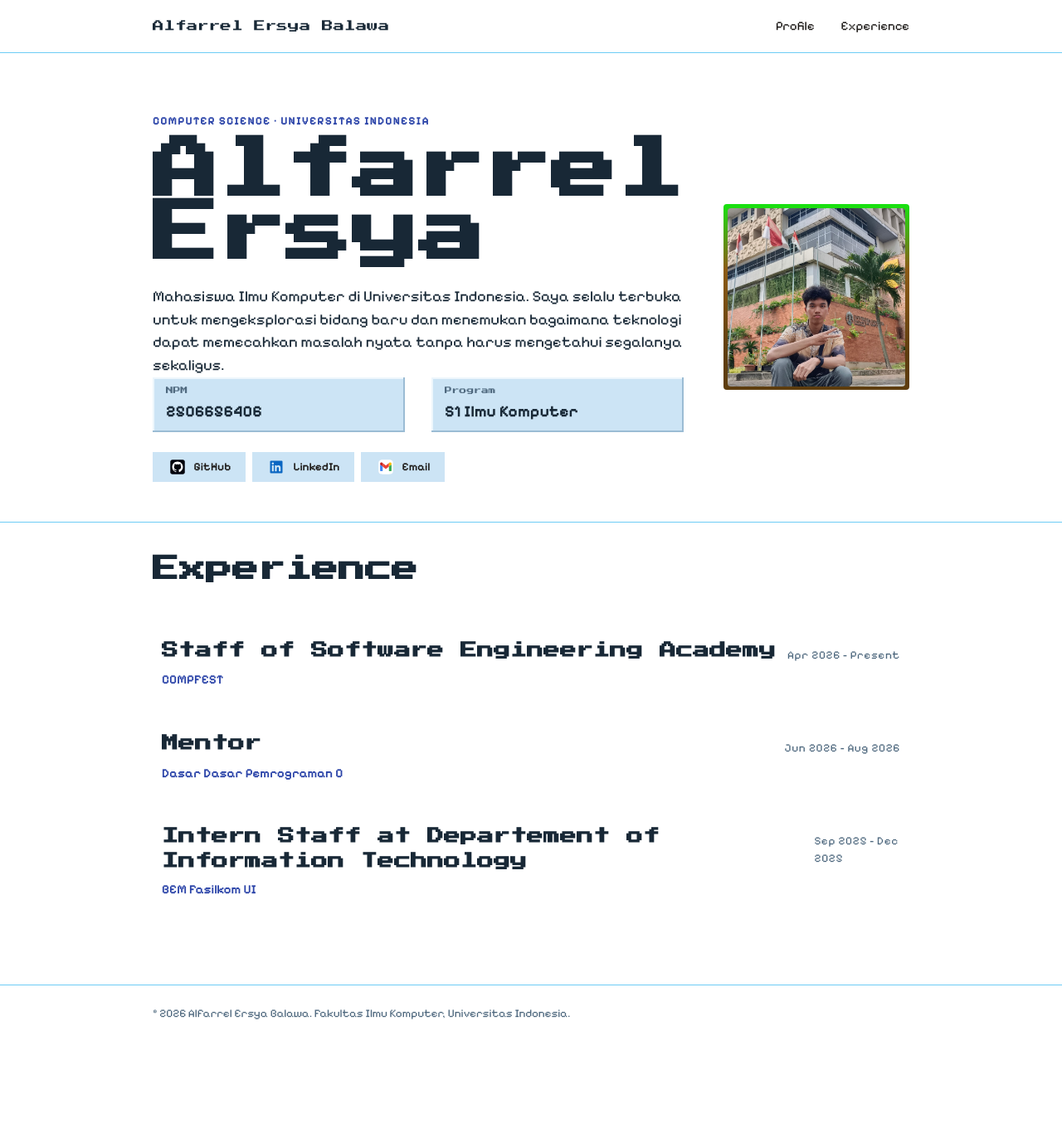
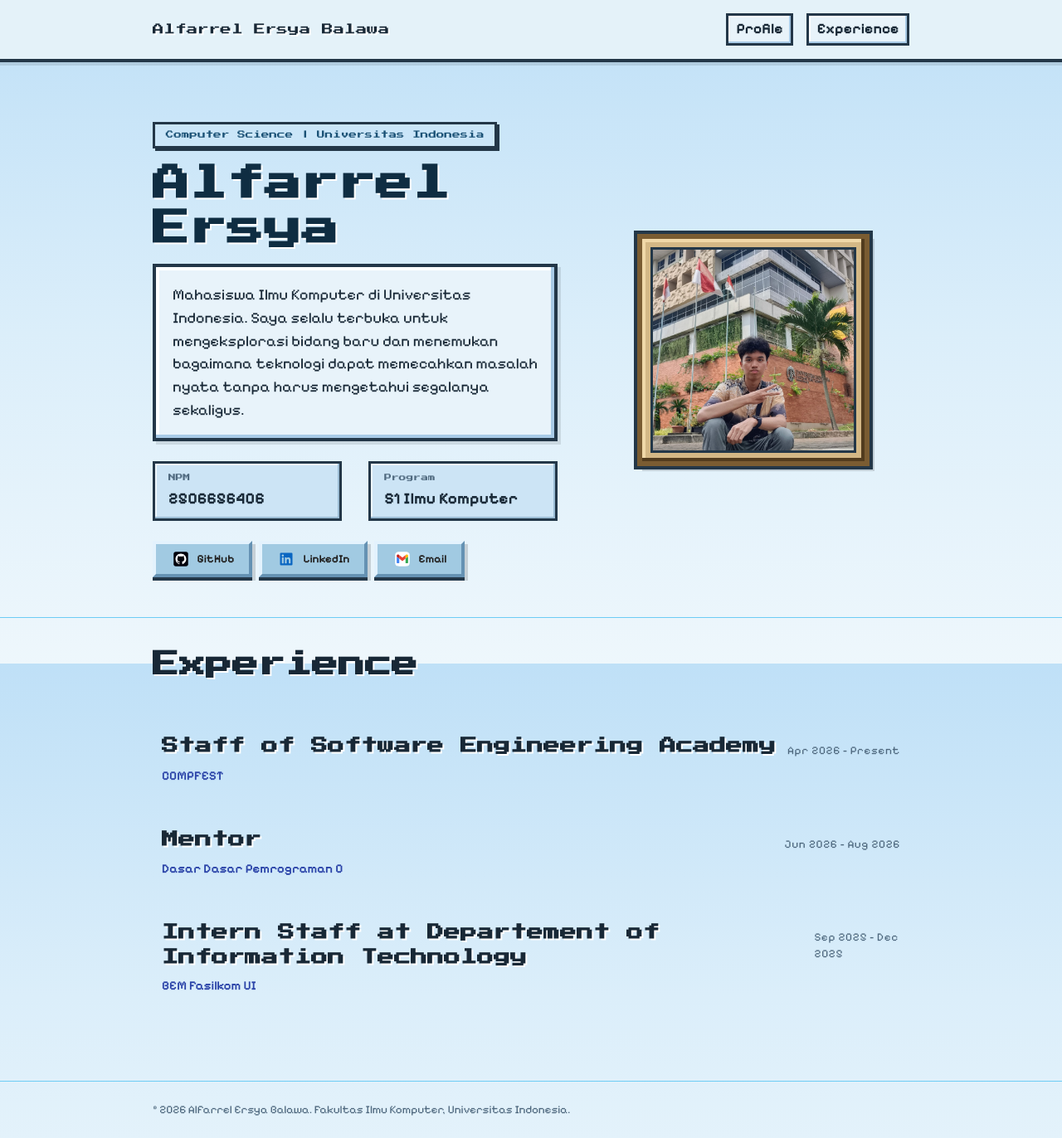
Before and after one commit to alpallel/portofolio, a Django app: page / in a window 1280 px wide. Shown: the whole page at 83% size. Before the commit the page ends 1229 px from the top, so only its background shows below. Run offline with Django 5.2, Linux system fonts and the light colour scheme.

Commit message:
feat: decorate 'profile' section with more pixel themed elements; add gradient background; add nav button animations

```diff
--- a/static/css/style.css
+++ b/static/css/style.css
@@ -6,17 +6,22 @@
 
 :root {
     --ink: #1c1917;
-    --paper: #f0f4fa;
     --accent: #8c9ea4;
     --accent-dark: #2a43a8;
     --line: #6dccf5;
+
+    --background: linear-gradient(180deg, #bfe0f7 0%, #dbeefa 50%, #eef7fc 100%);
+
+    --quartz-top: #ffffff;
+    --quartz-body: #e8f3fa;
+    --quartz-shadow: #a8cae6;
+    --border-dark: #233748;
 
     --text-main: #182836;
     --text-muted: #4e687e;
     --diamond-blue: #3b9ed8;
 
     --radius: 4px;
-    --background: linear-gradient(180deg,rgba(69, 236, 255, 1) 0%, rgba(212, 255, 255, 1) 67%);
     --color-grass-block: linear-gradient(180deg,rgba(23, 227, 16, 1) 0%, rgba(140, 91, 22, 1) 35%, rgba(94, 61, 14, 1) 81%);
     --color-border: rgba(16, 121, 227, 0.3);
     --color-card-background: #cce4f5;
@@ -29,7 +34,7 @@ body {
     font-family: var(--font-pixel-body);
     font-size: 1.15rem;
     color: var(--text-main);
-    background: var(--bg-gradient);
+    background: var(--background);
     background-attachment: fixed;
     line-height: 1.5;
     min-height: 100vh;
@@ -49,13 +54,17 @@ h1, h2, h3, .brand {
 
 .site-header {
     border-bottom: 1px solid var(--line);
+    background-color: rgba(232, 243, 250, 0.92);
+    border-bottom: 4px solid var(--border-dark);
+    box-shadow: 0 4px 0 rgba(0, 0, 0, 0.1);
+
 }
 
 .site-header .container {
     display: flex;
     justify-content: space-between;
     align-items: center;
-    padding: 1.25rem 1.5rem;
+    padding: 1rem 1.5rem;
 }
 
 .brand {
@@ -65,13 +74,31 @@ h1, h2, h3, .brand {
 
 .site-header nav {
     display: flex;
-    gap: 2rem;
+    gap: 1rem;
 }
 
 .site-header nav a {
-    color: var(--ink);
+    font-family: var(--font-pixel-body);
+    font-size: 1.1rem;
+    font-weight: 700;
+    color: var(--text-main);
     text-decoration: none;
-    font-size: 0.95rem;
+    padding: 0.2rem 0.6rem;
+    background: var(--quartz-body);
+    border: 3px solid var(--border-dark);
+    box-shadow: inset -2px -2px 0 var(--quartz-shadow), inset 2px 2px 0 var(--quartz-top);
+    transition: transform 0.1s ease;
+}
+
+.site-header nav a:hover {
+    background: var(--quartz-top);
+    transform: translateY(-2px);
+}
+
+.site-header nav a:active {
+    border-color: var(--quartz-top) var(--quartz-shadow) var(--quartz-shadow) var(--quartz-top);
+    transform: translateY(4px);
+    box-shadow: 0 0 0 var(--border-dark);
 }
 
 .hero {
@@ -96,17 +123,34 @@ h1, h2, h3, .brand {
 }
 
 .hero-kicker {
-    font-size: 0.85rem;
-    letter-spacing: 0.08em;
-    text-transform: uppercase;
-    color: var(--accent-dark);
-    font-weight: 700;
-    margin-bottom: 0.75rem;
+    font-family: var(--font-pixel-heading);
+    font-size: 0.6rem;
+    line-height: 1.4;
+    color: #1a5175;
+    background: var(--colo);
+    display: inline-block;
+    padding: 0.4rem 0.8rem;
+    border: 3px solid var(--border-dark);
+    box-shadow: 3px 3px 0 var(--border-dark);
+    margin-bottom: 1rem;
 }
 
 .hero-identity h1 {
-    font-size: clamp(3rem, 7vw, 5rem);
-    line-height: 0.95;
+    font-size: clamp(1.8rem, 4vw, 2.8rem);
+    line-height: 1.2;
+    margin-bottom: -0.5rem;
+    color: #0f2d42;
+}
+
+.bio-box {
+    background: var(--quartz-body);
+    border: 4px solid var(--border-dark);
+    padding: 1.25rem;
+    box-shadow:
+        inset -4px -4px 0 0 var(--quartz-shadow),
+        inset 4px 4px 0 0 var(--quartz-top),
+        4px 4px 0 0 rgba(0, 0, 0, 0.1);
+    margin-bottom: 1.5rem;
 }
 
 .bio {
@@ -149,18 +193,25 @@ h1, h2, h3, .brand {
 }
 
 .social-link {
-    display: flex;
-    font-size: 0.85rem;
-    font-weight: 600;
+    display: inline-flex;
+    align-items: center;
+    background: #a1cae2;
+    border: 4px solid;
+    border-color: #e3f2fd #6592b3 #6592b3 #e3f2fd;
+    box-shadow: 0 4px 0 var(--border-dark), 4px 4px 0 rgba(0, 0, 0, 0.15);
+    color: var(--text-main);
     text-decoration: none;
-    color: var(--paper);
-    background-color: var(--color-card-background);
+    font-family: var(--font-pixel-body);
+    font-weight: 700;
+    font-size: 1.1rem;
     padding: 0.5rem 1.1rem;
-    transition: transform 0.2s ease;
+    cursor: pointer;
+    transition: transform 0.1s ease, background 0.1s ease;
 }
 
 .social-link:hover {
-    transform: scale(1.1)
+    background: #b9dcf2;
+    transform: translateY(-2px);
 }
 
 .social-link-el {
@@ -182,20 +233,28 @@ h1, h2, h3, .brand {
 .hero-photo {
     grid-area: photo;
     align-self: center;
-    position: relative;
-    padding: 0.3rem;
-    background: var(--color-grass-block);
-    border-radius: var(--radius);
+    justify-self: center;
+    width: 100%;
+    max-width: 280px;
+}
+
+.frame {
+    background: #d4b886; /* Birch Wood Planks texture feel */
+    border: 6px solid #7a5c32; /* Birch wood border */
+    padding: 10px;
+    box-shadow:
+        inset -4px -4px 0 0 #523c1e,
+        inset 4px 4px 0 0 #f0d8a8,
+        0 0 0 4px var(--border-dark),
+        6px 6px 0 0 rgba(0, 0, 0, 0.15);
 }
 
 .avatar {
-    position: relative;
-    z-index: 1;
     display: block;
     width: 100%;
     aspect-ratio: 1 / 1;
     object-fit: cover;
-    border-radius: var(--radius);
+    border: 3px solid var(--border-dark);
 }
 
 .experience {
--- a/templates/index.html
+++ b/templates/index.html
@@ -24,14 +24,18 @@
         <section class="hero" id="profile">
             <div class="container hero-grid">
                 <div class="hero-identity">
-                    <p class="hero-kicker">Computer Science &middot; Universitas Indonesia</p>
+                    <p class="hero-kicker">Computer Science | Universitas Indonesia</p>
                     <h1>Alfarrel Ersya</h1>
                 </div>
                 <div class="hero-photo">
-                    <img class="avatar" src="/static/img/profile-picture.jpeg" alt="Photo of Burhan">
+                    <div class="frame">
+                        <img class="avatar" src="/static/img/profile-picture.jpeg" alt="Photo of Alfarrel">
+                    </div>
                 </div>
                 <div class="hero-details">
-                    <p class="bio">Mahasiswa Ilmu Komputer di Universitas Indonesia. Saya selalu terbuka untuk mengeksplorasi bidang baru dan menemukan bagaimana teknologi dapat memecahkan masalah nyata tanpa harus mengetahui segalanya sekaligus.</p>
+                    <div class="bio-box">
+                        <p class="bio">Mahasiswa Ilmu Komputer di Universitas Indonesia. Saya selalu terbuka untuk mengeksplorasi bidang baru dan menemukan bagaimana teknologi dapat memecahkan masalah nyata tanpa harus mengetahui segalanya sekaligus.</p>
+                    </div>
                     <dl class="meta-list">
                         <div class="meta-card">
                             <dt>NPM</dt>
```
